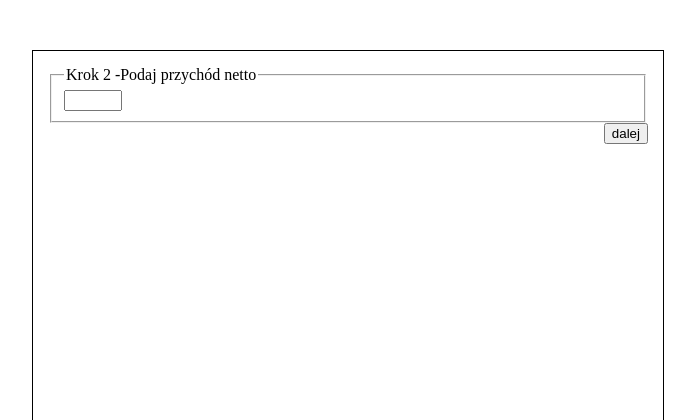
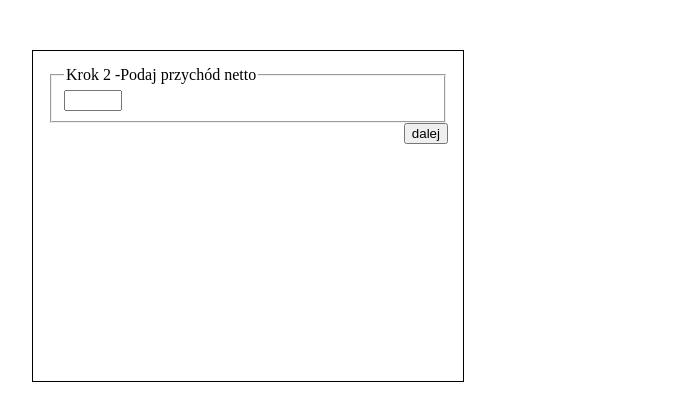
Before and after one commit to leszek3737/mopr, a plain HTML site: page index.html in a window 1280 px wide. Both pictures are taken after a click on the button "dalej". Shown: the top 420 px of the page, without its empty margins (26-721 px from the left). Drawn offline with Linux system fonts and the light colour scheme.

Commit message:
and download data from first step

```diff
--- a/js/main.js
+++ b/js/main.js
@@ -9,12 +9,12 @@
         fillStep3();
     });
 
-    function fillStep1(){
-        buttonNextStep("#krok1 .nextStep", "#krok1", "#krok2")
+    function fillStep1() {
+        buttonNextStep("#krok1 .nextStep", "#krok1", "#krok2", )
     }
 
-    function fillStep2(){
-        buttonNextStep("#krok2 .nextStep", "#krok2", "#krok3")
+    function fillStep2() {
+        buttonNextStep("#krok2 .nextStep", "#krok2", "#krok3", downloadDataToStep2)
     }
 
     function fillStep3() {
@@ -25,7 +25,7 @@
         var addFamilyMemberBtn = document.querySelector(".addFamilyMemberBtn")
         addFamilyMemberBtn.addEventListener("click", addFamilyMember);
 
-        buttonNextStep("#krok4 .nextStep", "#krok4", ".wynik");
+        buttonNextStep("#krok4 .nextStep", "#krok4", ".wynik", );
 
     }
 
@@ -72,16 +72,18 @@
         });
     }
 
-    function buttonNextStep(button, begin, target) { // button -adres buttonu,  begin - adres obecnego pozipomu, target = adres przyszłego
+    function buttonNextStep(button, begin, target, functionIn) { // button -adres buttonu,  begin - adres obecnego pozipomu, target = adres przyszłego, functionIn - funkcjia zawarta
         var step = document.querySelector(button);
         step.addEventListener("click", function () {
             invisibility(begin);
-            document.querySelector(target).classList.toggle("view")
-
+            document.querySelector(target).classList.toggle("view");
+            functionIn();
         }, false)
 
     }
-var valueRadio = 0;
+
+    var valueRadio = 0;
+
     function radioInput(radioClass) {
         var radio = document.querySelectorAll(radioClass);
         radio.forEach(function (element) {
@@ -92,9 +94,9 @@ var valueRadio = 0;
         function changeEventHandler(event) {
             valueRadio = event.target.value;
             if (valueRadio == 1) {
-                buttonNextStep("#krok3 .nextStep", "#krok3", "#krok4")
+                buttonNextStep("#krok3 .nextStep", "#krok3", "#krok4", )
             } else {
-                buttonNextStep("#krok3 .nextStep", "#krok3", ".wynik")
+                buttonNextStep("#krok3 .nextStep", "#krok3", ".wynik", )
             }
         }
     }
@@ -103,4 +105,24 @@ var valueRadio = 0;
         var targetStep = document.querySelector(target);
         targetStep.className = "nonW";
     }
+
+    var odp = {
+        costDps: 0,
+        mieszkaDps: 0,
+        MieszDps: 0,
+        Gminy: 0,
+        licz: 1,
+        rodzi: [], // rodzaj rodziny pobrany z pola
+        odplRo: [], // odpłatność danej rodziny
+        licznikX: [], // ilość osób w danej rodzinie
+        rod: [0, 0, 0, 0, 0, 0], //odpłatnośc na wszyskich poziomach (pobrane odpRo)
+        licznik: [], // ilość rodzin w poszczegulnych grupach
+    }
+
+    function downloadDataToStep2() {
+        var wyborDps = document.querySelector("#dps select").value;
+        var dpsTym = window.__DPS__[wyborDps];
+        odp.costDps = dpsTym.koszt;
+        console.log(odp.costDps);
+    }
 })();
--- a/main.css
+++ b/main.css
@@ -3,8 +3,8 @@
      margin: 50px;
      border: 1px solid black;
      padding: 15px;
-     width: 600px;
-     height: 400px;
+     width: 400px;
+     height: 300px;
  }
 
  .krok table {
@@ -27,13 +27,21 @@
  .nonW {
      display: none;
  }
+
  .view {
      display: block;
  }
-.krok, .wynik {display: none}
-.krok.view,.wynik.view {
+
+ .krok,
+ .wynik {
+     display: none
+ }
+
+ .krok.view,
+ .wynik.view {
      display: block;
  }
+
  .nextStep {
      float: right;
 
```
Lines whose indentation alone changed are shown as unchanged.
